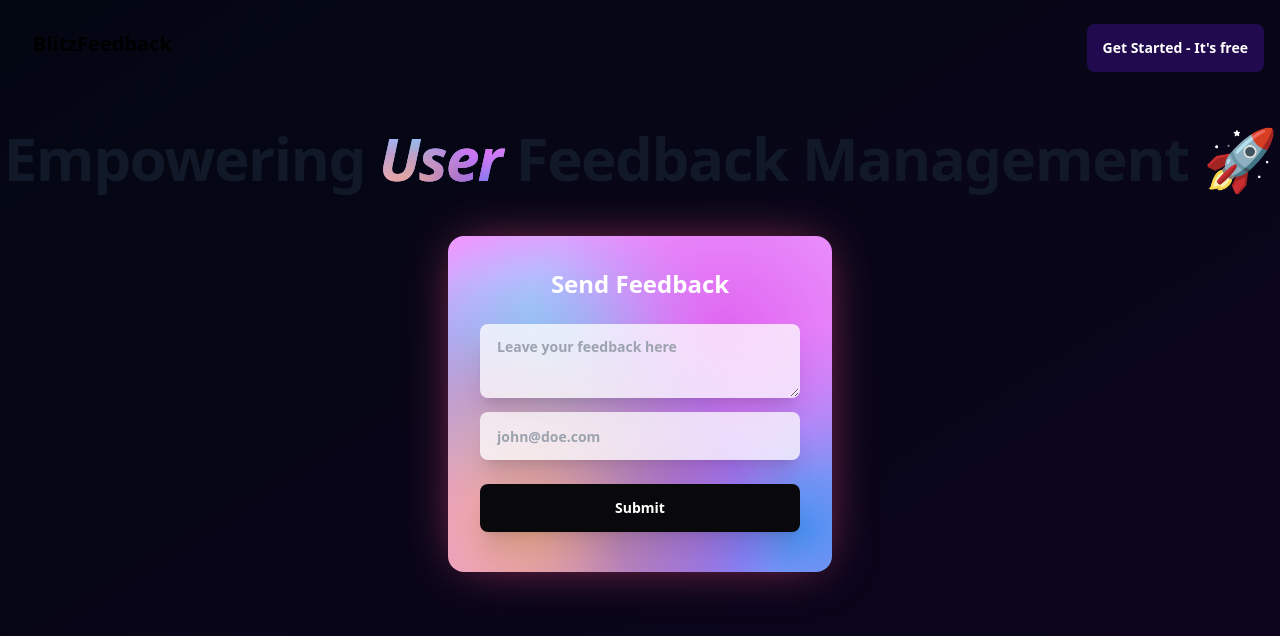
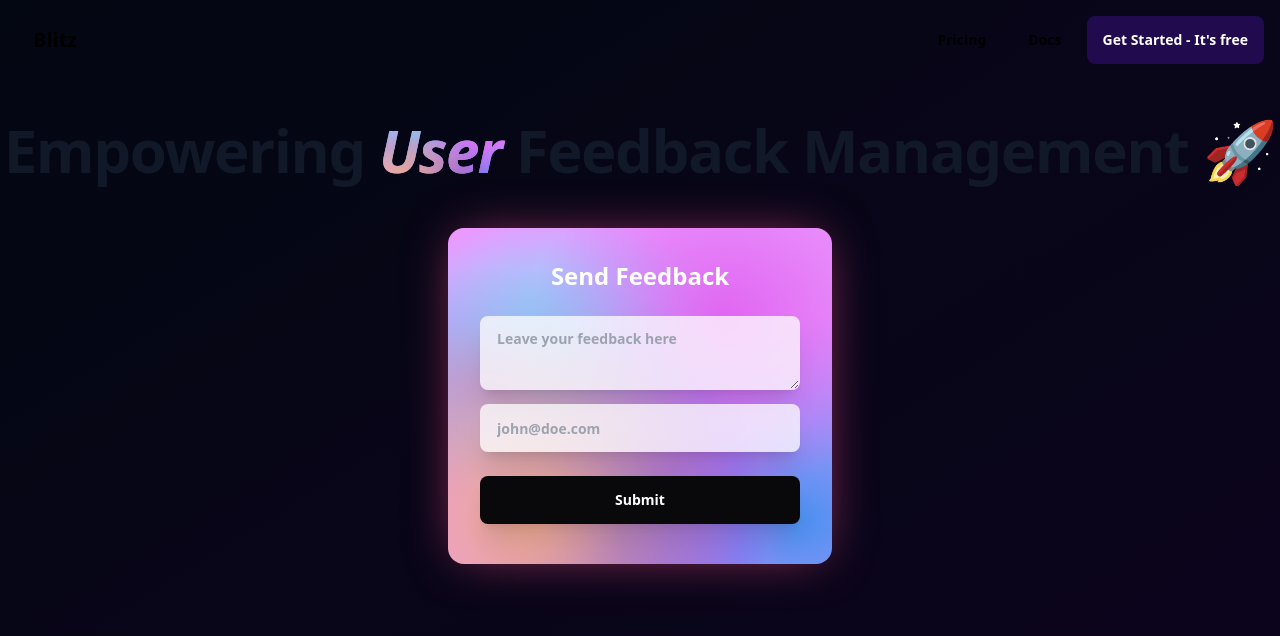
Before and after one commit to ramezj/astralics, a Next.js app in the folder client/: page / in a window 1280 px wide. Shown: the top 636 px of the page. Built offline with nearby package versions, Linux system fonts and the light colour scheme; no server answers.

Commit message:
More navbar changes, new Links

```diff
--- a/client/components/navbar/index.js
+++ b/client/components/navbar/index.js
@@ -10,12 +10,14 @@ export default function Navbar(props) {
         <>
         <div className="navbar bg-transparent">
   <div className="navbar-start mt-2 ml-2">
-  <Link className="btn btn-ghost font-extrabold normal-case text-xl" href='/'>BlitzFeedback</Link>
+  <Link className="btn btn-ghost font-extrabold normal-case text-xl" href='/'>Blitz</Link>
   </div>
   {/* <div className="navbar-center">
     <a className="btn btn-ghost normal-case text-xl">Pricing</a>
   </div> */}
-  <div className="navbar-end mt-2 mr-2">
+  <div className="navbar-end mt-2 mr-2 gap-2">
+    <Link className='btn btn-ghost normal-case' href='/'>Pricing</Link>
+    <Link className='btn btn-ghost normal-case' href='/'>Docs</Link>
     {
     session
     ?
@@ -30,7 +32,7 @@ export default function Navbar(props) {
             </div>
       </div>
     </button> */}
-    <div className="dropdown dropdown-end mt-2">
+    <div className="dropdown dropdown-end">
   <label tabIndex={0} className="btn bg-transparent border-none hover:bg-gray-950">
             <img className='w-8 rounded-full' src={session.user.image}/>
             <svg xmlns="http://www.w3.org/2000/svg" fill="none" viewBox="0 0 24 24" strokeWidth={1.5} stroke="currentColor" className="w-5 h-5">
@@ -46,7 +48,7 @@ export default function Navbar(props) {
     </>
     :
     <>
-    <button className="btn normal-case text-white bg-[#210a4d] border-none hover:bg-[#2c0e63] mt-2" onClick={signUserIn}>Get Started - It's free</button>
+    <button className="btn normal-case text-white bg-[#210a4d] border-none hover:bg-[#2c0e63]" onClick={signUserIn}>Get Started - It's free</button>
     </>
     }
   </div>
```
